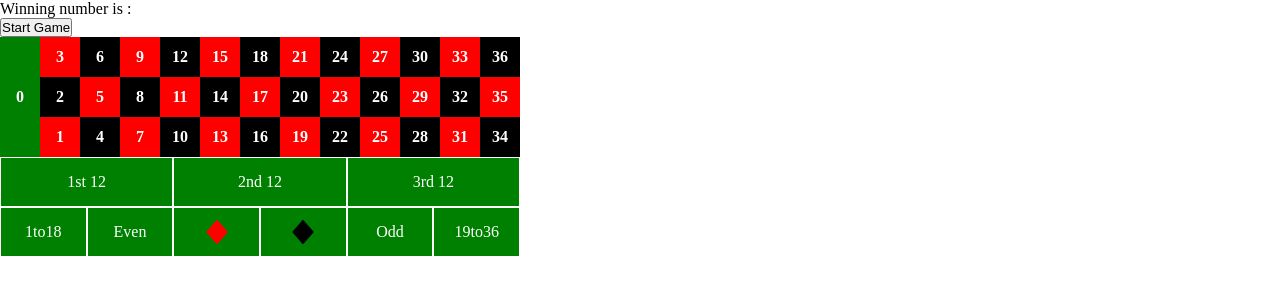
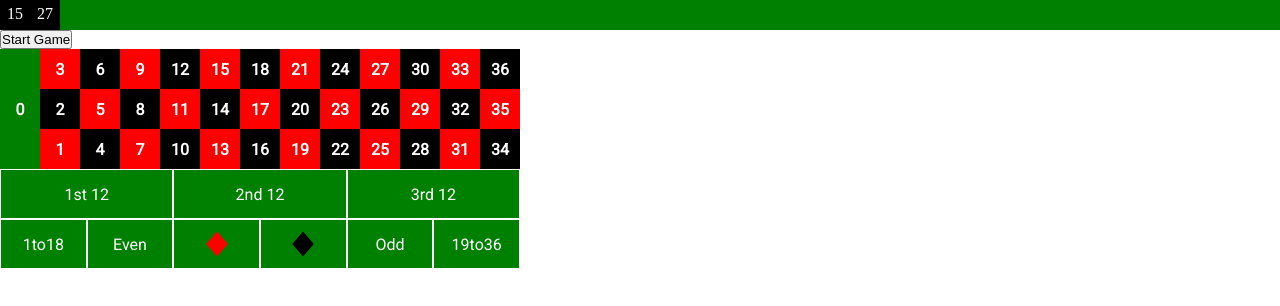
Before and after one commit to DimitarPetrov1/Roulette, a website built with Parcel: page index.html in a window 1280 px wide. Both pictures are taken after a click on the button "Start Game". Built offline with nearby package versions, Linux system fonts and the light colour scheme.

Commit message:
added colours to winning numbers display

```diff
--- a/index.html
+++ b/index.html
@@ -3,10 +3,15 @@
   <head>
     <title>Parcel Sandbox</title>
     <meta charset="UTF-8" />
+    <link rel="preconnect" href="https://fonts.gstatic.com" />
+    <link
+      href="https://fonts.googleapis.com/css2?family=Roboto&display=swap"
+      rel="stylesheet"
+    />
     <link rel="stylesheet" href="src/styles.css" />
   </head>
   <body>
-    <div id="winningNumber">Winning number is :</div>
+    <div id="winningNumber"></div>
     <button id="startGameBtn">Start Game</button>
     <div class="table-container">
       <div class="table">
--- a/src/index.js
+++ b/src/index.js
@@ -1,7 +1,6 @@
 const numbers = document.querySelectorAll(".number");
 const buttons = document.querySelectorAll(".btn");
 let displayWinningNumber = document.getElementById("winningNumber");
-let winningNumbers = [];
 
 const selectSingleNumber = (e) => {
   // click functions to add selected class
@@ -90,6 +89,21 @@ const selectMultipleNumbers = (e) => {
 };
 // numbers[winningNumber].classList.contains("number-selected") ||
 // numbers[winningNumber].classList.contains("number-single-selected")
+
+const numberBg = (number) => {
+  const div = document.createElement("div");
+  div.classList.add("winning-number-div");
+  if (number % 2 === 0) {
+    displayWinningNumber.appendChild(div);
+    div.textContent = number;
+    div.style.background = "red";
+  } else {
+    displayWinningNumber.appendChild(div);
+    div.textContent = number;
+    div.style.background = "black";
+  }
+};
+
 const startGame = () => {
   setInterval(() => {
     let winningNumber = Math.floor(Math.random() * 37);
@@ -105,9 +119,8 @@ const startGame = () => {
       }
     }
     // ... else don't do anything
-    winningNumbers.unshift(winningNumber);
-    displayWinningNumber.textContent = "Winning number is: " + winningNumbers;
-  }, 3000);
+    numberBg(winningNumber);
+  }, 1000);
 };
 
 // Optimise later
--- a/src/styles.css
+++ b/src/styles.css
@@ -2,6 +2,10 @@
   margin: 0;
   padding: 0;
   box-sizing: border-box;
+}
+
+.table-container {
+  font-family: "Roboto", sans-serif;
 }
 
 .table {
@@ -244,3 +248,22 @@
   transform: translate(-50%, -50%);
   pointer-events: none;
 }
+
+/*  */
+
+#winningNumber {
+  display: flex;
+  justify-content: flex-start;
+  align-items: center;
+  flex-direction: row;
+  background: green;
+  height: 30px;
+}
+
+.winning-number-div {
+  color: #fff;
+  width: 30px;
+  height: 30px;
+  padding: 5px 5px;
+  text-align: center;
+}
```
